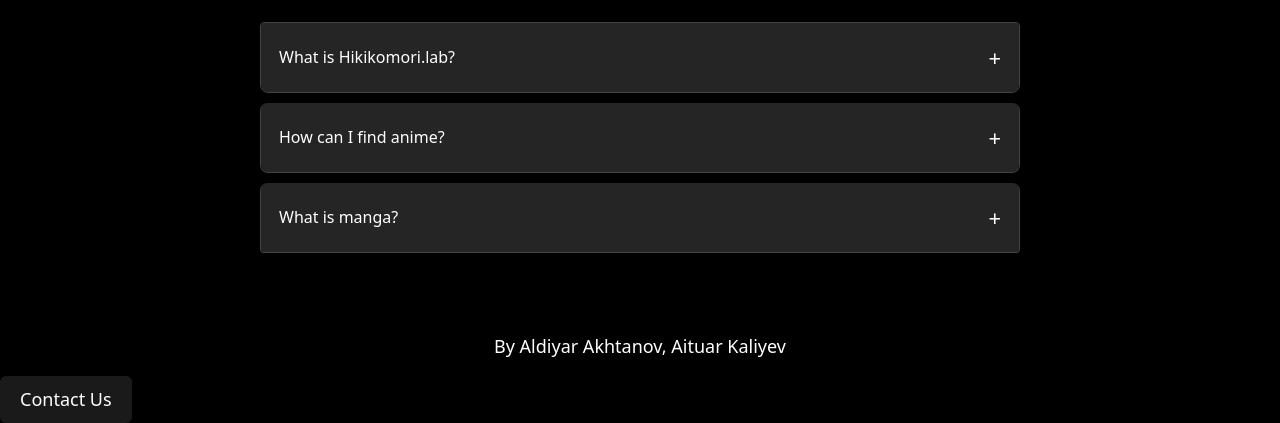
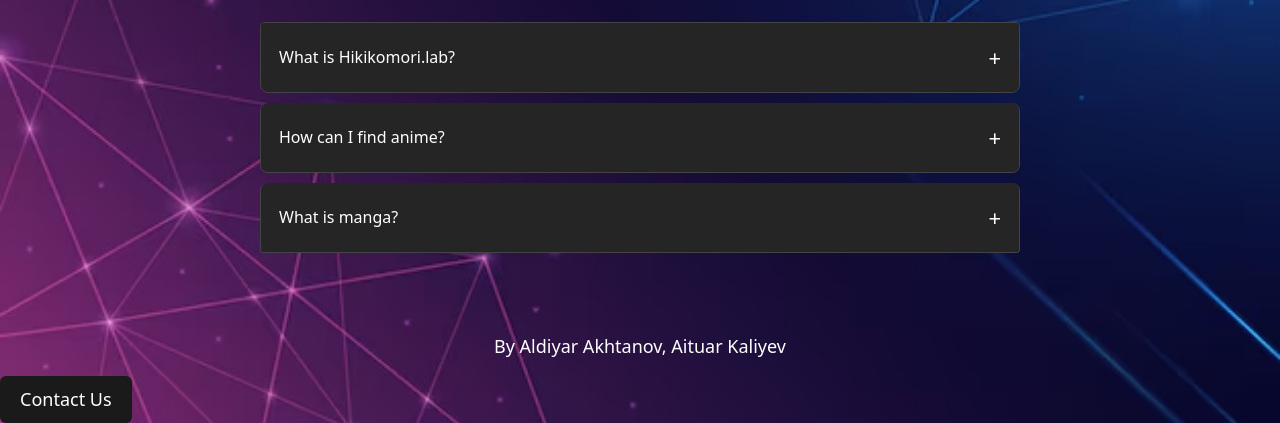
Before and after one commit to Aldibob/Aldi_Aitu, a plain HTML site: page FAQs_page.html in a window 1280 px wide. Shown: the part 393-816 px from the top of the page. Drawn offline with nearby package versions, Linux system fonts and the light colour scheme.

Commit message:
background

```diff
--- a/FAQs_page.html
+++ b/FAQs_page.html
@@ -8,7 +8,7 @@
     <link href="https://cdn.jsdelivr.net/npm/bootstrap@5.0.2/dist/css/bootstrap.min.css" rel="stylesheet">
     <link rel="stylesheet" href="css/style.css">
 </head>
-<body>
+<body style="background-image: url('src/background.avif'); background-size: cover; background-position: center; background-repeat: no-repeat; background-attachment: fixed;">
 
         <header class="main-header p-0">
         <nav class="navbar navbar-expand-lg navbar-dark bg-dark w-100 px-sm-4">
```
Also changed, not shown: registration.html (+1 -1 lines), src/background.avif (added).
